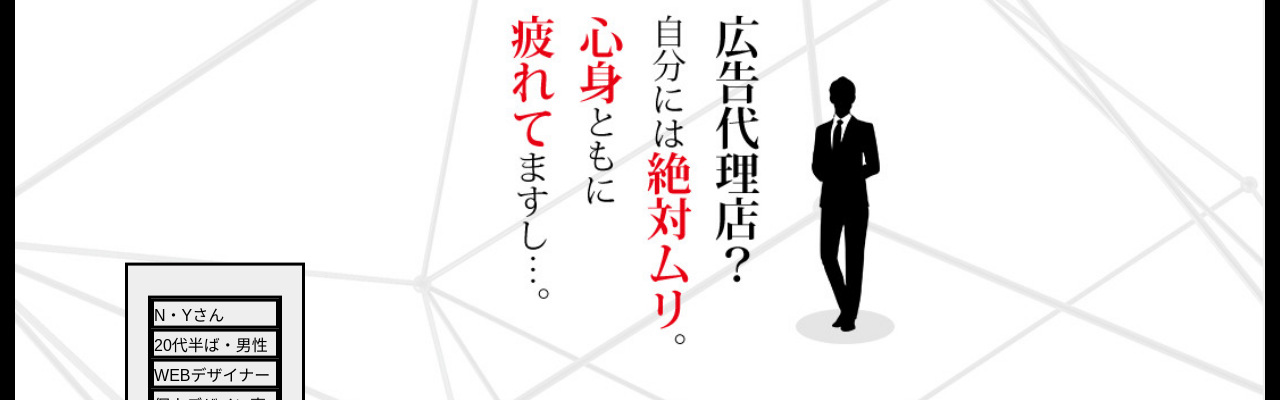
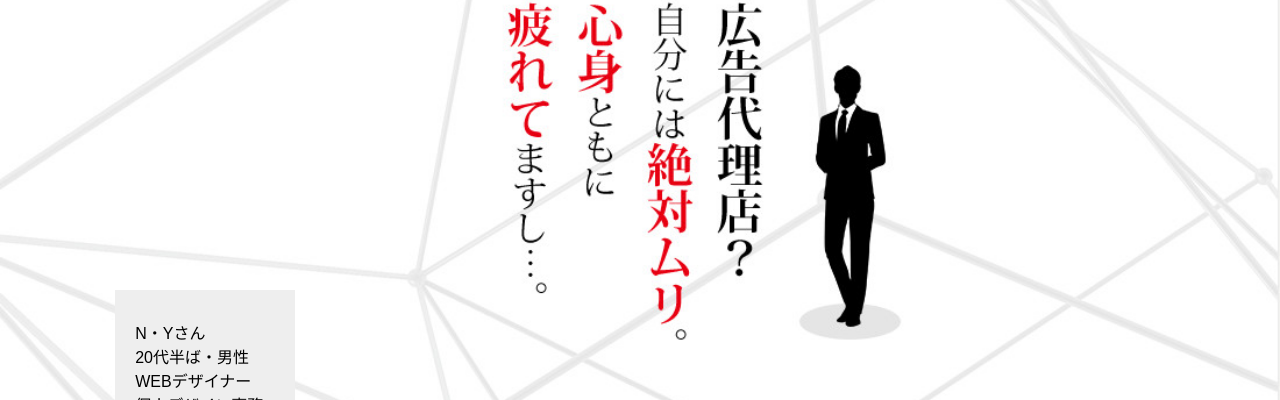
Before and after one commit to ihounokyaku/ihounokyaku.github.io, a plain HTML site: page index.html in a window 1280 px wide. Shown: the part 107-507 px from the top of the page. Drawn offline with Linux system fonts and the light colour scheme.

Commit message:
Update queries.css

```diff
--- a/css/queries.css
+++ b/css/queries.css
@@ -349,9 +349,7 @@
 
 }
 
-* {
-    border:solid !important;
-}
+
 
 body {
     overflow-x: hidden !important;
```
